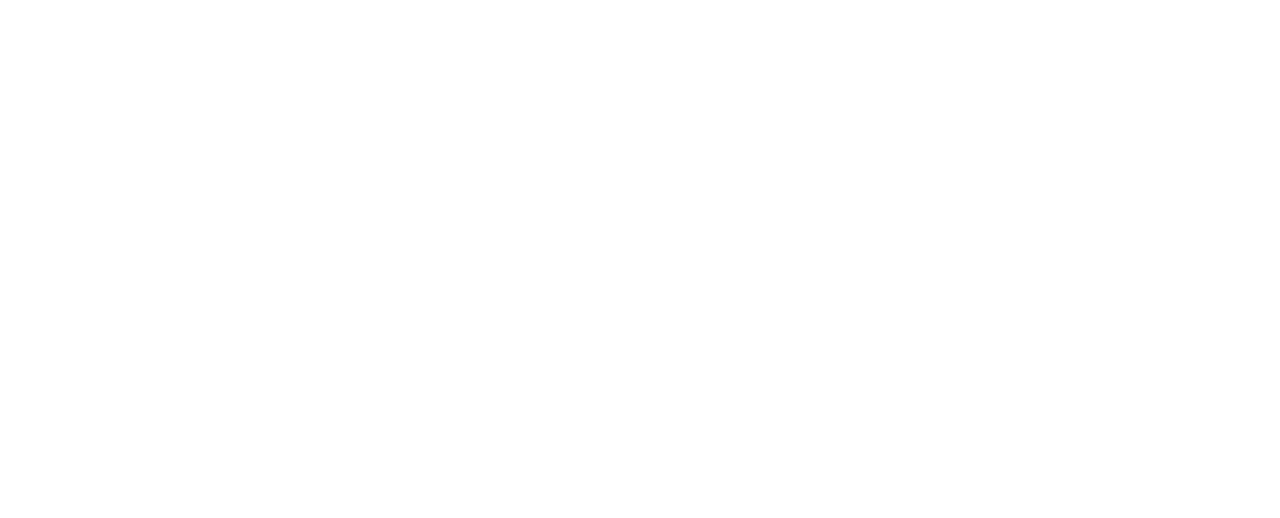
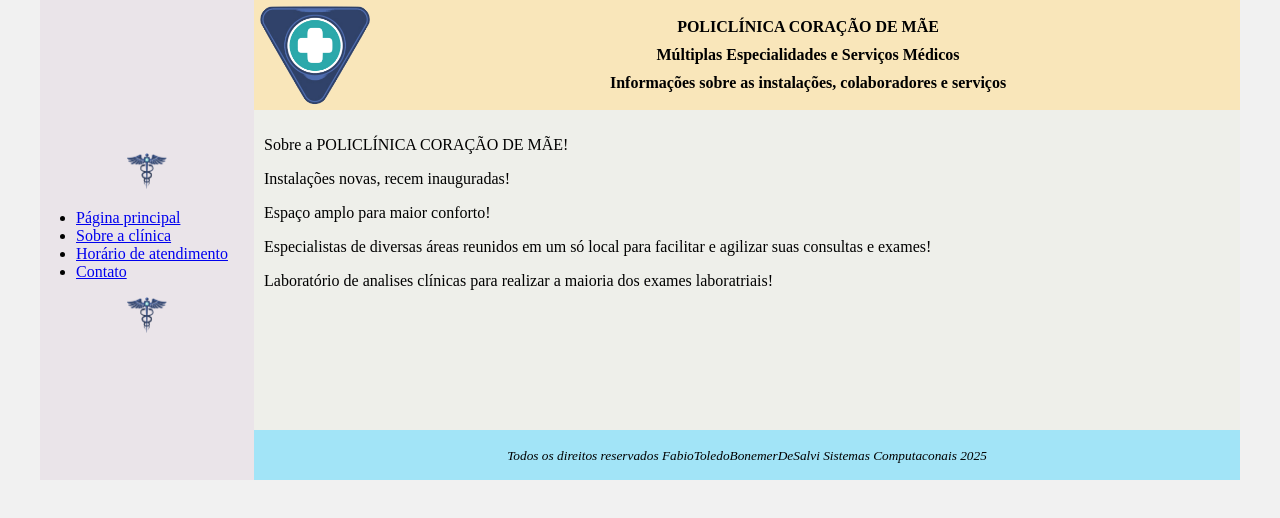
Before and after one commit to engfabiodesalvi/medical-clinic-website-design-challenge-HTML-DIO, a plain HTML site: page html/about.html in a window 1280 px wide. Drawn offline with Linux system fonts and the light colour scheme.

Commit message:
feat(assets, base.css, html files): add image and apply style

```diff
--- a/css/base.css
+++ b/css/base.css
@@ -27,10 +27,12 @@ body {
     background-color: rgb(234, 228, 233);
     padding: 10px 20px 0px;
 }
+.menu-logo-container img {
+    width: 40px;
+}
 .menu-itens {
     padding-left: 10px;
 }
-
 .header {
     display: flex;
     background-color: rgb(249, 230, 186);
@@ -40,17 +42,20 @@ body {
     height: 100px;
     padding: 5px;
 }
+.header-logo-container img {
+    height: 100px;
+}
 .header-description-container {
     display: flex;
     flex-direction: column;
     align-items: center;
     justify-content:center;
-    flex-grow: 1;
+    flex-grow: 1; /*the remaining space will be distributed equally among them*/
     padding: 0px;
 }
 .header-description-container p {
     padding: 0px;
-    margin: 5px;
+    margin: 5px; /*space around element*/
 }
 .content {
     background-color: rgb(238, 239, 234);
--- a/html/about.html
+++ b/html/about.html
@@ -0,0 +1,65 @@
+<!DOCTYPE html>
+<html lang="pt-BR">
+<head>
+    <meta charset="UTF-8">
+    <meta http-equiv="X-UA-Compatible" content="IE=edge">
+    <meta name="viewport" content="width=device-width, initial-scale=1.0">
+    <title>Policlínica Coração de Mãe</title>
+    <link rel="stylesheet" href="../css/base.css">
+</head>
+<body>
+    <div class="wrapper">
+        <div class="menu">
+            <!-- Logo -->
+            <div class="menu-logo-container">
+                <img src="../assets/logos/medical-logo-1.png" />
+            </div>
+
+            <div>
+                <!-- Aqui vai o seu menu -->
+                <ul class="menu-itens">
+                    <li><a href="/index.html">Página principal</a></li>
+                    <li><a href="/html/about.html">Sobre a clínica</a></li>
+                    <li><a href="/html/opening-hours.html">Horário de atendimento</a></li>
+                    <li><a href="/html/contact.html">Contato</a></li>
+                </ul>
+            </div>
+
+            <!-- Logo -->
+            <div class="menu-logo-container">
+                <img src="../assets/logos/medical-logo-1.png" />
+            </div>
+
+        </div>
+
+        <div class="main">
+            <div class="header">
+                <!-- Aqui vai o seu header -->
+                <div class="header-logo-container">
+                    <img src="../assets/logos/medical-logo-2.png" />
+                </div>
+                <div class="header-description-container">
+                    <p><b>POLICLÍNICA CORAÇÃO DE MÃE</b></p>
+                    <p><b>Múltiplas Especialidades e Serviços Médicos</b></p>
+                    <p><b>Informações sobre as instalações, colaboradores e serviços</b></p>
+                </div>
+            </div>
+
+            <div class="content">
+                <!-- Aqui vai o seu conteúdo -->
+                 <p>Sobre a POLICLÍNICA CORAÇÃO DE MÃE!</p>
+                 <p>Instalações novas, recem inauguradas!</p>
+                 <p>Espaço amplo para maior conforto!</p>
+                 <p>Especialistas de diversas áreas reunidos em um só local para facilitar e agilizar suas consultas e exames!</p>
+                 <p>Laboratório de analises clínicas para realizar a maioria dos exames laboratriais!</p>
+
+            </div>
+
+            <div class="footer">
+                <!-- Aqui vai o seu rodapé -->
+                 <p><small><i>Todos os direitos reservados FabioToledoBonemerDeSalvi Sistemas Computaconais 2025</i></small></p>
+            </div>
+        </div>
+    </div>
+</body>
+</html>
```
Also changed, not shown: html/contact.html (+60 -0 lines), html/opening-hours.html (+60 -0 lines), index.html (+8 -8 lines), assets/logos/License free.txt (added), assets/logos/License premium.txt (added), assets/logos/ODWM8Y0.jpg (added), assets/logos/images/image265.jpg (added), assets/logos/medical-logo-1.png (added), assets/logos/medical-logo-2.png (added), assets/logos/medical-logo-3.png (added), assets/logos/medical-logo-4.png (added), 2 other files.
